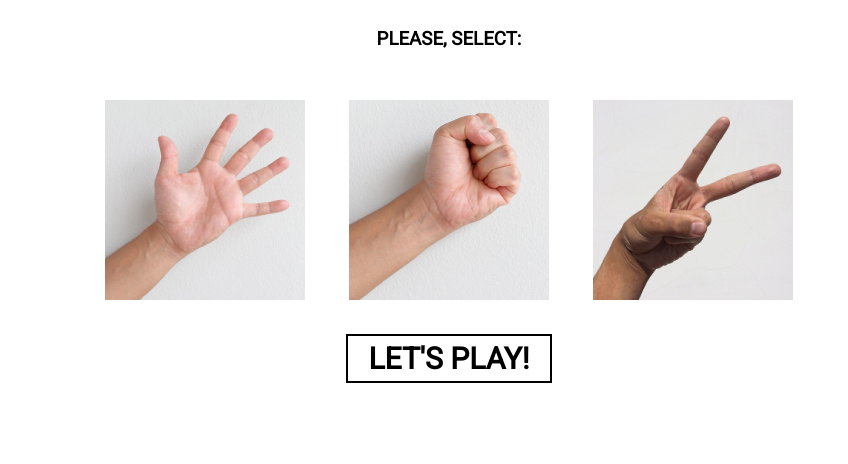
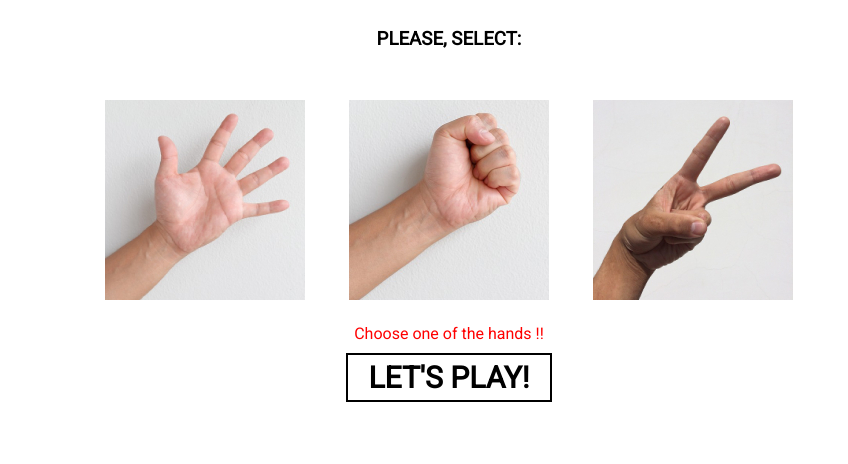
Before and after one commit to beatarudzka/gra-papier-kamien-nozyczki, a plain HTML site: page index.html in a window 1280 px wide. Both pictures are taken after a click on the button "LET'S PLAY!". Shown: the part 80-544 px from the top of the page, without its empty margins (191-1039 px from the left). Drawn offline with Linux system fonts and the light colour scheme.

Commit message:
adding alert if option not selected

```diff
--- a/game.js
+++ b/game.js
@@ -1,4 +1,7 @@
 const hands = [...document.querySelectorAll('.select img')]
+const startGameButton = document.querySelector('.start')
+const information = document.querySelector('.information')
+
 const summaryOfGame = {
   amount: 0,
   wins: 0,
@@ -10,12 +13,19 @@ const choicesOfHand = {
   playerHand: null,
   computerHand: null,
 }
-
+function startGame() {
+  if (!choicesOfHand.playerHand) {
+    information.textContent = "Choose one of the hands !!"
+  }
+}
 function selectHand() {
   choicesOfHand.playerHand = this.dataset.option
   hands.forEach(hand => (hand.style.boxShadow = ''))
   this.style.boxShadow = '0 0 0 4px black'
 }
+
 hands.forEach(hand => {
   hand.addEventListener('click', selectHand)
 })
+
+startGameButton.addEventListener('click', startGame)
--- a/index.html
+++ b/index.html
@@ -36,6 +36,11 @@
       overflow: hidden;
       margin: 40px auto 0;
       text-align: center;
+    }
+
+    .information {
+      text-align: center;
+      color: red;
     }
 
     .panel-left p {
@@ -107,6 +112,7 @@
     <img data-option="scissors" src="img/nozyczki.jpg" alt="" title="Scissors">
 
   </div>
+  <div class="information"> </div>
 
   <button class="start">Let's play!</button>
 
```
